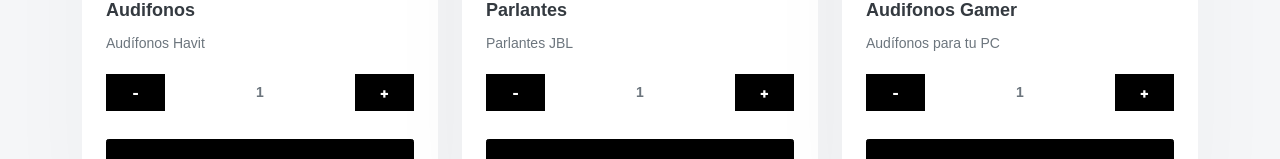
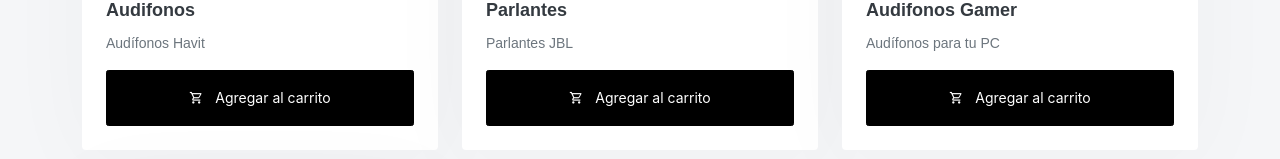
Before and after one commit to zafa15/lausu-coder, a React (Create React App) app: page / in a window 1280 px wide. Shown: the part 419-578 px from the top of the page. Built offline with nearby package versions, Linux system fonts and the light colour scheme.

Commit message:
Last Update

```diff
--- a/src/App.js
+++ b/src/App.js
@@ -1,6 +1,6 @@
 import './App.css';
-import NavBar from './components/header/NavBar/NavBar';
-import ItemListContainer from './components/body/ItemListContainer/ItemListContainer';
+import NavBar from './components/Header/NavBar/NavBar';
+import ItemListContainer from './components/Body/ItemListContainer/ItemListContainer';
 /* import ItemCount from './components/body/ItemCount/ItemCount'; */
 
 function App() {
@@ -9,7 +9,6 @@ function App() {
       <NavBar />
       <div className='container mt-5'>
         <ItemListContainer/>
-        {/* <ItemCount stock={15} initial={1}/> */}
       </div>
     </div>
   );
--- a/src/components/body/Item/Item.js
+++ b/src/components/body/Item/Item.js
@@ -3,7 +3,7 @@ import './Item.css'
 
 const Item = ({elements}) =>{
 
-    const [activeAdd,setActiveAdd] = useState(false)
+    /* const [activeAdd,setActiveAdd] = useState(false)
     const [activeSub,setActiveSub] = useState(false)
     const [count,setCount] = useState(1);
 
@@ -21,7 +21,7 @@ const Item = ({elements}) =>{
         }else{
             setCount(count - 1)
         }
-    }
+    } */
 
     const onAdd = () => {
         console.log('Hola');
@@ -40,7 +40,7 @@ const Item = ({elements}) =>{
                         <h4 className="mt-0 mb-2"><strong>{elements.name}</strong></h4>
                         <p className="mt-0">{elements.description}</p>
                     </div>
-                    <div className="item--count mb-3">
+                    {/* <div className="item--count mb-3">
                         <div className="row align-items-center">
                         <div className="col-lg-3 col-md-3"><button className="btn-counters" disabled={count > 1 ? false :activeSub} type="button" onClick={() => subCount()}><strong>-</strong></button></div>
                         <div className="col-lg-6 col-md-6">
@@ -50,7 +50,7 @@ const Item = ({elements}) =>{
                         </div>
                         <div className="col-lg-3 col-md-3"><button className="btn-counters" disabled={count < elements.stock ? false : activeAdd} type="button" onClick={() => addCount()}><strong>+</strong></button></div>
                         </div>
-                    </div>
+                    </div> */}
                     <div className="item--add">
                         <button type="button" className="btn btn-add-item" onClick={() => onAdd()}>
                             <i className="mdi mdi-cart-outline mr-2"></i>Agregar al carrito
```
Also changed, not shown: src/components/body/ItemListContainer/ItemListContainer.js (+0 -17 lines).
